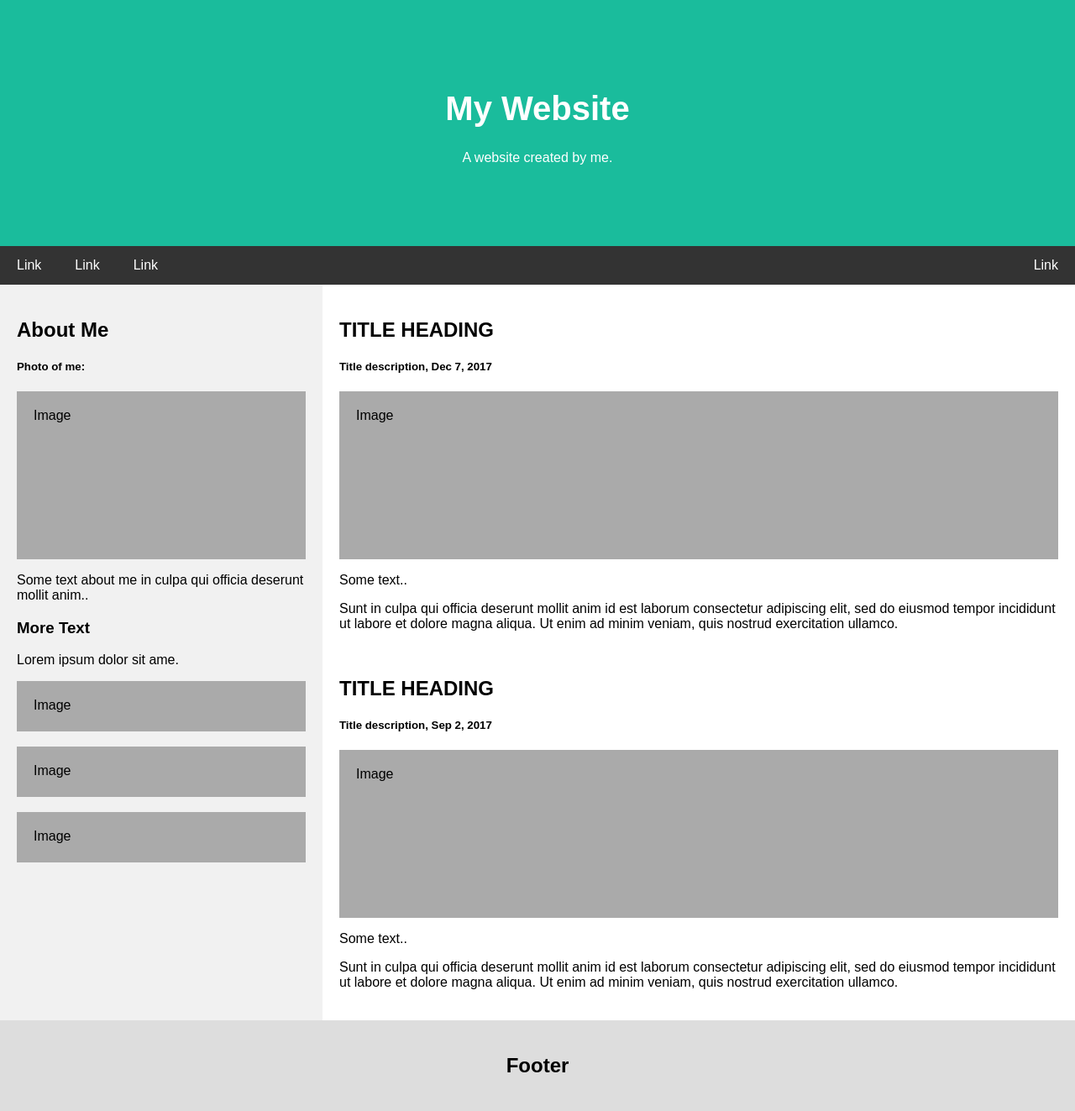
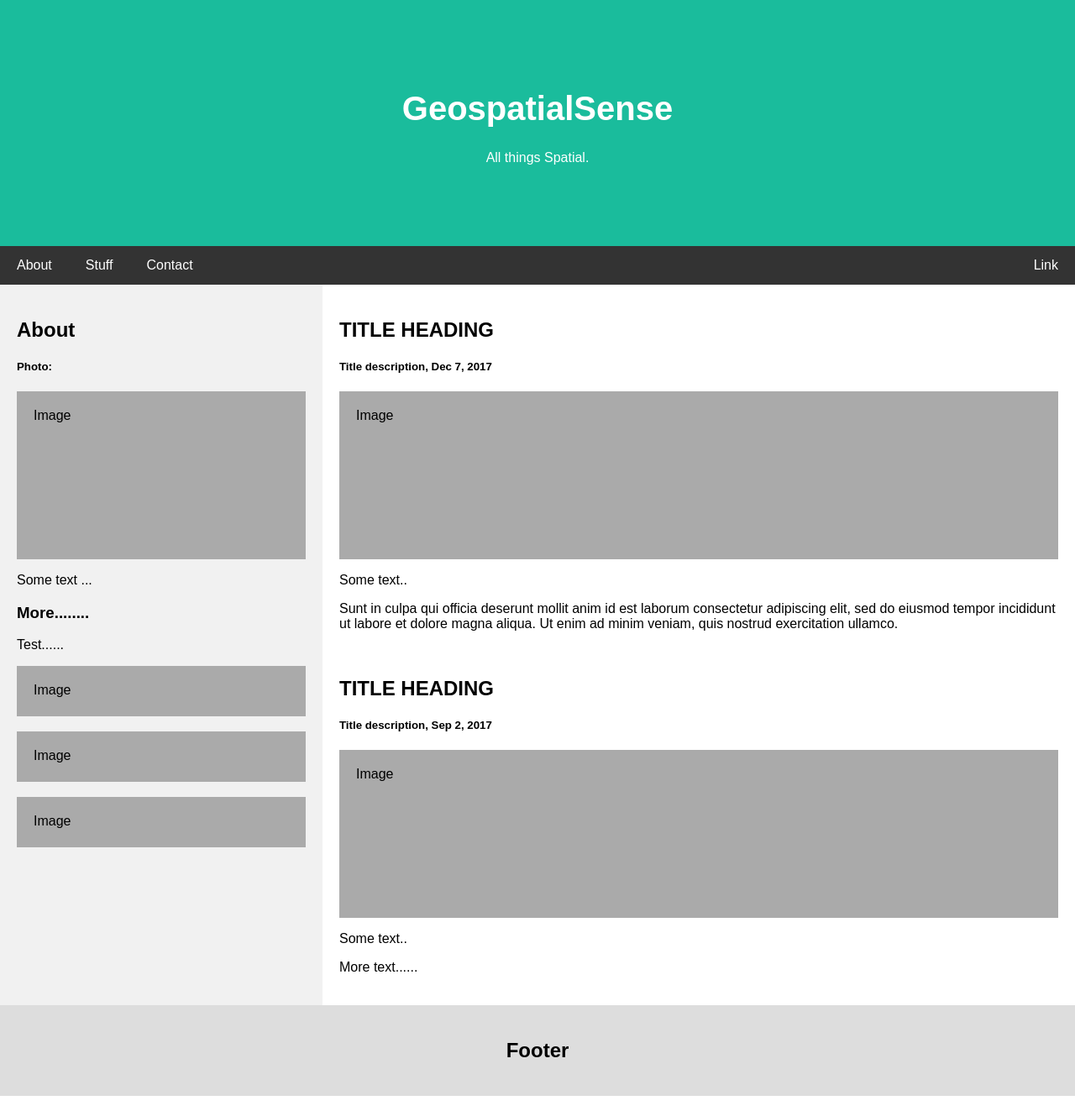
Before and after one commit to geospatialsense/geosense_v1, a Jekyll site: the page built from index.md, in a window 1280 px wide. Shown: the whole page at 84% size. Built offline with Jekyll 4.4.1, drawn with Linux system fonts in a browser that asks for light colours; our own code applies the rules of GitHub Pages for plain Markdown files.

Commit message:
Update default.html

```diff
--- a/_layouts/default.html
+++ b/_layouts/default.html
@@ -1,7 +1,7 @@
 <!DOCTYPE html>
 <html lang="en">
 <head>
-<title>Page Title</title>
+<title>GeoSpatialSense</title>
 <meta charset="UTF-8">
 <meta name="viewport" content="width=device-width, initial-scale=1">
 <style>
@@ -108,25 +108,25 @@ body {
 <body>
 
 <div class="header">
-  <h1>My Website</h1>
-  <p>A website created by me.</p>
+  <h1>GeospatialSense</h1>
+  <p>All things Spatial.</p>
 </div>
 
 <div class="navbar">
-  <a href="#">Link</a>
-  <a href="#">Link</a>
-  <a href="#">Link</a>
+  <a href="#">About</a>
+  <a href="#">Stuff</a>
+  <a href="#">Contact</a>
   <a href="#" class="right">Link</a>
 </div>
 
 <div class="row">
   <div class="side">
-    <h2>About Me</h2>
-    <h5>Photo of me:</h5>
+    <h2>About</h2>
+    <h5>Photo:</h5>
     <div class="fakeimg" style="height:200px;">Image</div>
-    <p>Some text about me in culpa qui officia deserunt mollit anim..</p>
-    <h3>More Text</h3>
-    <p>Lorem ipsum dolor sit ame.</p>
+    <p>Some text ...</p>
+    <h3>More........</h3>
+    <p>Test......</p>
     <div class="fakeimg" style="height:60px;">Image</div><br>
     <div class="fakeimg" style="height:60px;">Image</div><br>
     <div class="fakeimg" style="height:60px;">Image</div>
@@ -142,7 +142,7 @@ body {
     <h5>Title description, Sep 2, 2017</h5>
     <div class="fakeimg" style="height:200px;">Image</div>
     <p>Some text..</p>
-    <p>Sunt in culpa qui officia deserunt mollit anim id est laborum consectetur adipiscing elit, sed do eiusmod tempor incididunt ut labore et dolore magna aliqua. Ut enim ad minim veniam, quis nostrud exercitation ullamco.</p>
+    <p>More text......</p>
   </div>
 </div>
 
```
